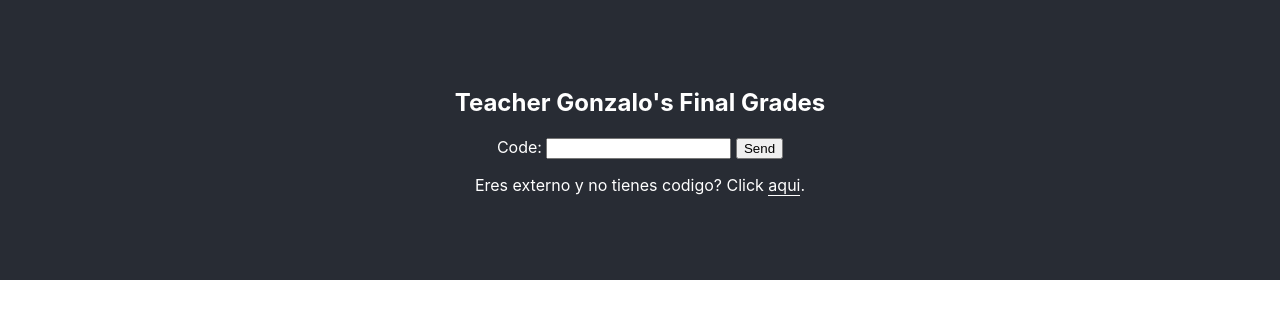
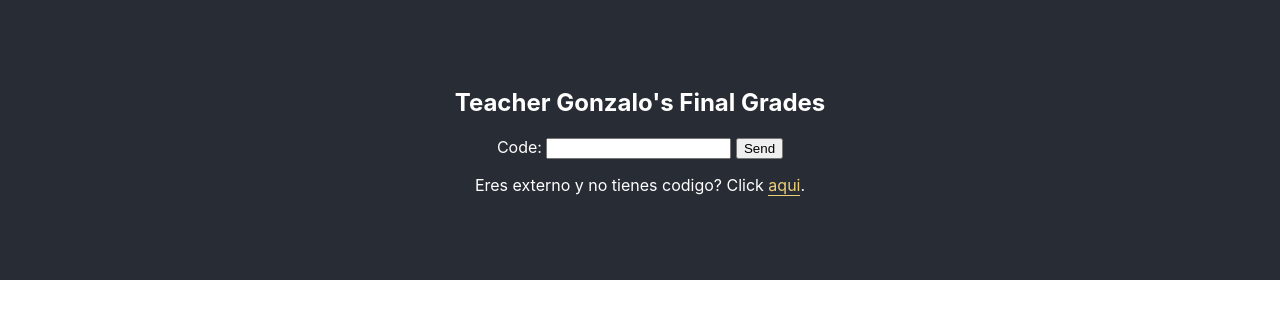
Before and after one commit to grochadc/filex-grades, a React (Create React App) app: page / in a window 1280 px wide. Shown: the top 318 px of the page. Built offline with nearby package versions, Linux system fonts and the light colour scheme; no server answers.

Commit message:
style/ implement themeprovider

```diff
--- a/src/App.js
+++ b/src/App.js
@@ -1,21 +1,17 @@
 import React, { useEffect, useState } from "react";
-import styled, { createGlobalStyle } from "styled-components";
+import styled, { ThemeProvider } from "styled-components";
 import axios from "axios";
+import { primaryTheme, secondaryTheme } from "./styles/theme";
 import Form from "./components/Form";
 import Grades from "./components/Grades";
 import NameChooser from "./components/NameChooser";
-
-const GlobalStyle = createGlobalStyle`
-body {
-  color: white;
-  background-color:#282c34;
-}
-`;
 
 const Title = styled.h1`
   text-align: center;
 `;
 const Section = styled.section`
+background: ${({ theme }) => theme.background}
+color: ${({ theme }) => theme.primary}
   height: 35vh;
   display: flex;
   flex-direction:column;
@@ -32,11 +28,13 @@ function App() {
   const [external] = useFetch("http://localhost:3001/external");
   return (
     <div>
-      <GlobalStyle />
+      <ThemeProvider theme={primaryTheme}>
         <Section>
           <Title>Teacher Gonzalo's Final Grades</Title>
           <Form setCode={setCode} />
         </Section>
+      </ThemeProvider>
+      <ThemeProvider theme={secondaryTheme}>
         <Section>
           {code ? (
             code === "EXTERNO" ? (
@@ -46,6 +44,7 @@ function App() {
             )
           ) : null}
         </Section>
+      </ThemeProvider>
     </div>
   );
 }
--- a/src/components/Form.jsx
+++ b/src/components/Form.jsx
@@ -7,7 +7,7 @@ const Container = styled.div`
 
 const Link = styled.button`
   background: none!important;
-  color: inherit;
+  color: ${({ theme }) => theme.secondary};
   border: none;
   padding:0!important;
   font: inherit;
--- a/src/components/NameChooser.jsx
+++ b/src/components/NameChooser.jsx
@@ -9,7 +9,7 @@ const List = styled.ul`
 `;
 const Link = styled.button`
 background: none!important;
-color: inherit;
+color: ${({ theme }) => theme.secondary};
 border: none;
 padding:0!important;
 font: inherit;
--- /dev/null
+++ b/src/styles/theme.js
@@ -0,0 +1,12 @@
+const primaryTheme = {
+  background: "#282c34",
+  primary: "white",
+  secondary: "#ECD078"
+};
+const secondaryTheme = {
+  primary: "black",
+  secondary: "#ECD078",
+  background: "white"
+};
+
+export { primaryTheme, secondaryTheme };
```
Lines whose indentation alone changed are shown as unchanged.
